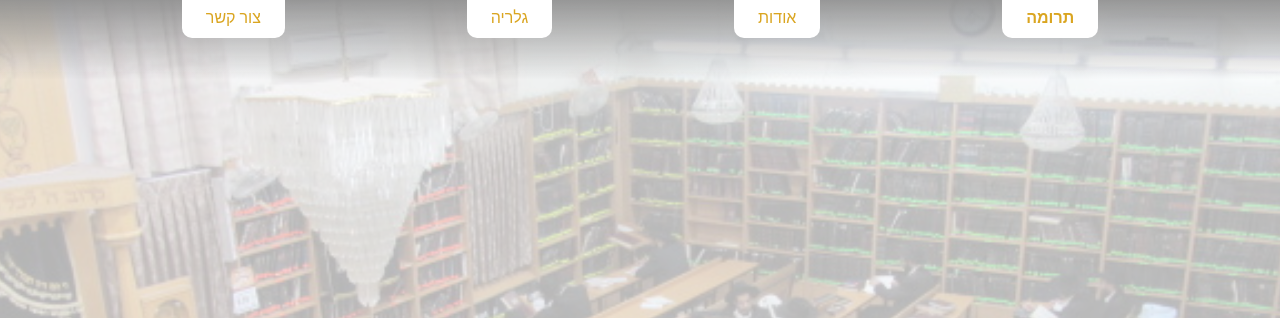
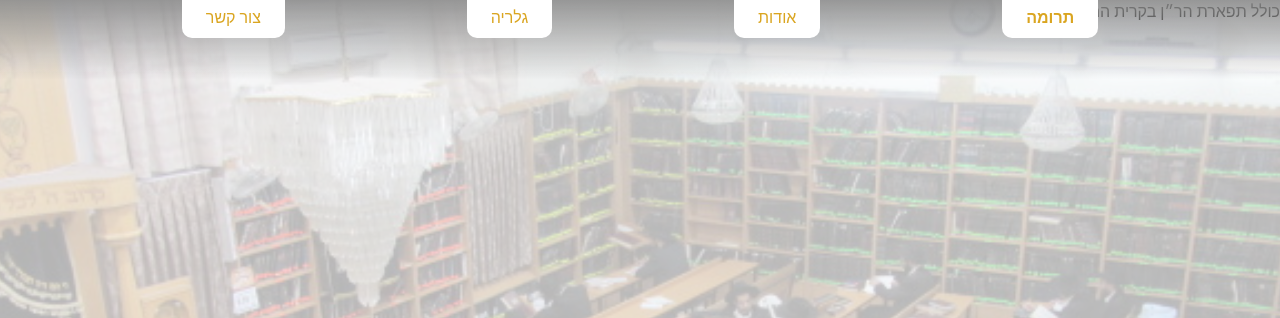
Before and after one commit to YeudaBy/tiferet-haran, a plain HTML site: page index.html in a window 1280 px wide. Shown: the top 318 px of the page. Drawn offline with nearby package versions, Linux system fonts and the light colour scheme; a script that the page names is missing; files whose address does not match are found by name.

Commit message:
add desc

```diff
--- a/index.html
+++ b/index.html
@@ -18,7 +18,7 @@
     <script src="https://cdn.jsdelivr.net/gh/dixonandmoe/rellax@master/rellax.min.js"></script>
     <script src="https://unpkg.com/scroll-out/dist/scroll-out.min.js"></script>
     <description>
-
+        כולל תפארת הר״ן בקרית הרצוג
     </description>
 
     <meta property="og:title" content="תפארת הר״ן" />
```
